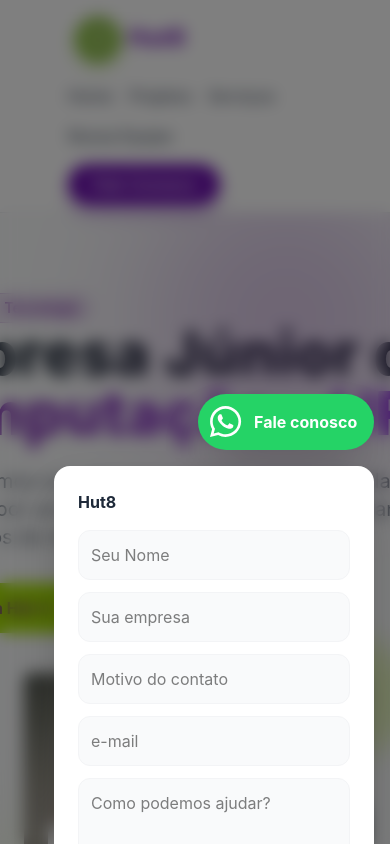
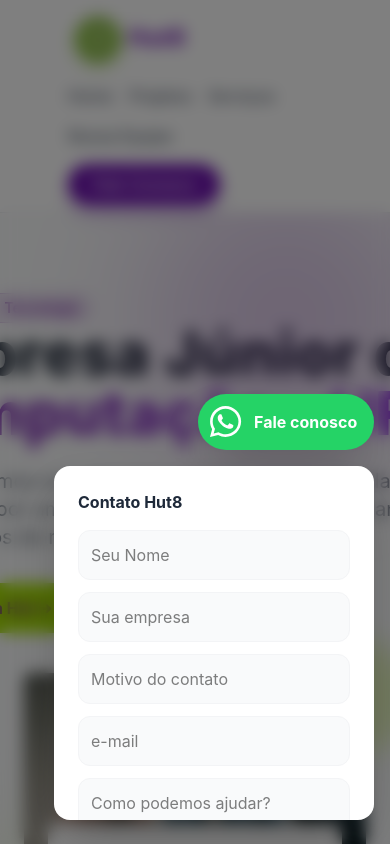
Before and after one commit to Caspessoa/HutDesignB, a React (Vite) app: page / in a window 390 px wide. Both pictures are taken after a click on the button "Fale conosco". Shown: the top 844 px of the page. Built offline with nearby package versions, Linux system fonts and the light colour scheme.

Commit message:
style: Adiciona responsividade ao formulário fixando uma margem em relação ao  fim da página

```diff
--- a/src/components/WhatsAppButton.jsx
+++ b/src/components/WhatsAppButton.jsx
@@ -27,7 +27,7 @@
     `*Mensagem:* ${mensagem}`;
 
   // Redireciona para a API do WhatsApp com o esqueleto da mensagem pronto (Numero genérico não funcional, quando for utilizar necessario mudar)
-  const urlFinal = `https://wa.me/5553999999?text=${mensagemPronta}`;
+  const urlFinal = `https://wa.me/55539999999?text=${mensagemPronta}`;
 
   window.open(urlFinal, '_blank');
   setShowForm(false); // Fecha o formulário
@@ -64,9 +64,9 @@
 
         {/* Formulário - (quando aberto por meio do botão executa essa estrutura) */}
         {showForm && (
-          <div className="absolute top-full mt-4 right-0 bg-white w-80 rounded-2xl shadow-2xl p-6
-                          animate-in fade-in zoom-in slide-in-from-top-2 duration-300 origin-top-right">
-            <h3 className="font-bold text-gray-800 mb-4">Hut8</h3>
+          <div className="absolute top-full mt-4 right-0 bg-white w-80 [@media(max-height:700px)]:w-[600px] rounded-2xl shadow-2xl p-6 max-h-[42vh] overflow-y-auto  scrollbar-thin scrollbar-thumb-gray-300 scrollbar-track-transparent animate-in fade-in zoom-in slide-in-from-top-2 duration-300 origin-top-right z-[210]">
+
+            <h3 className="font-bold text-gray-800 mb-4">Contato  Hut8</h3>
             <form onSubmit={handleFormSubmit} className="flex flex-col gap-3">
               <input
                 name="nomeUsuario"
```
